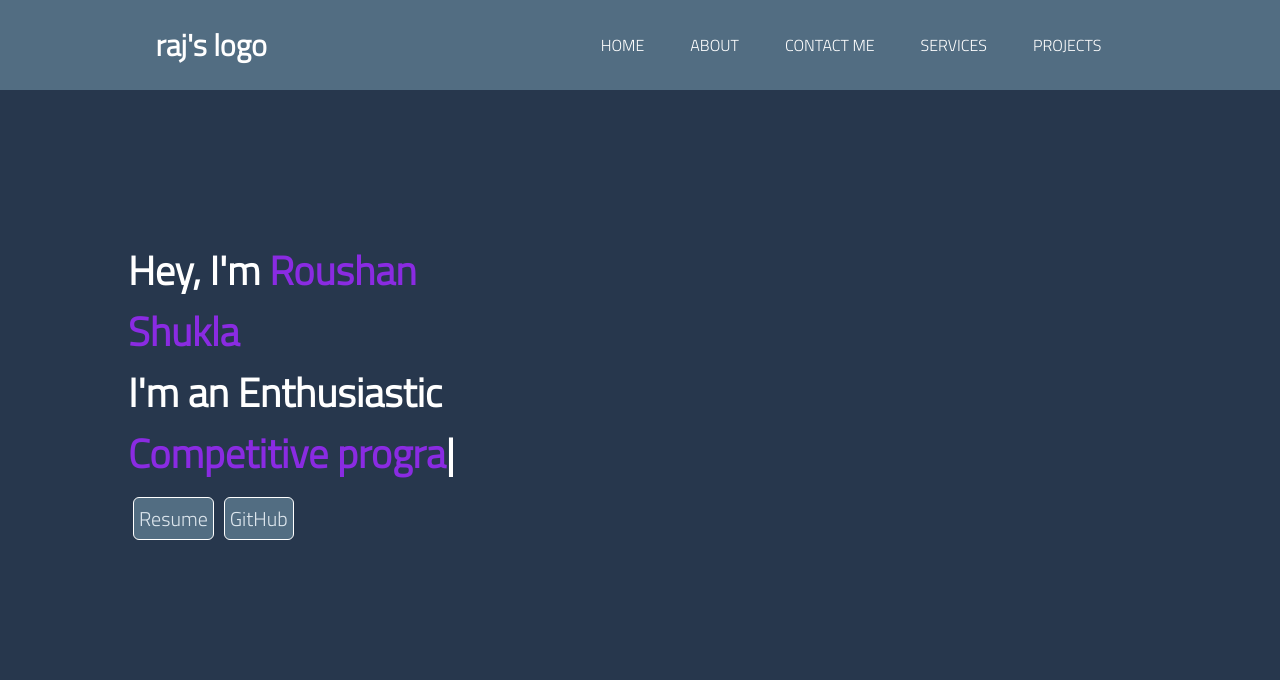
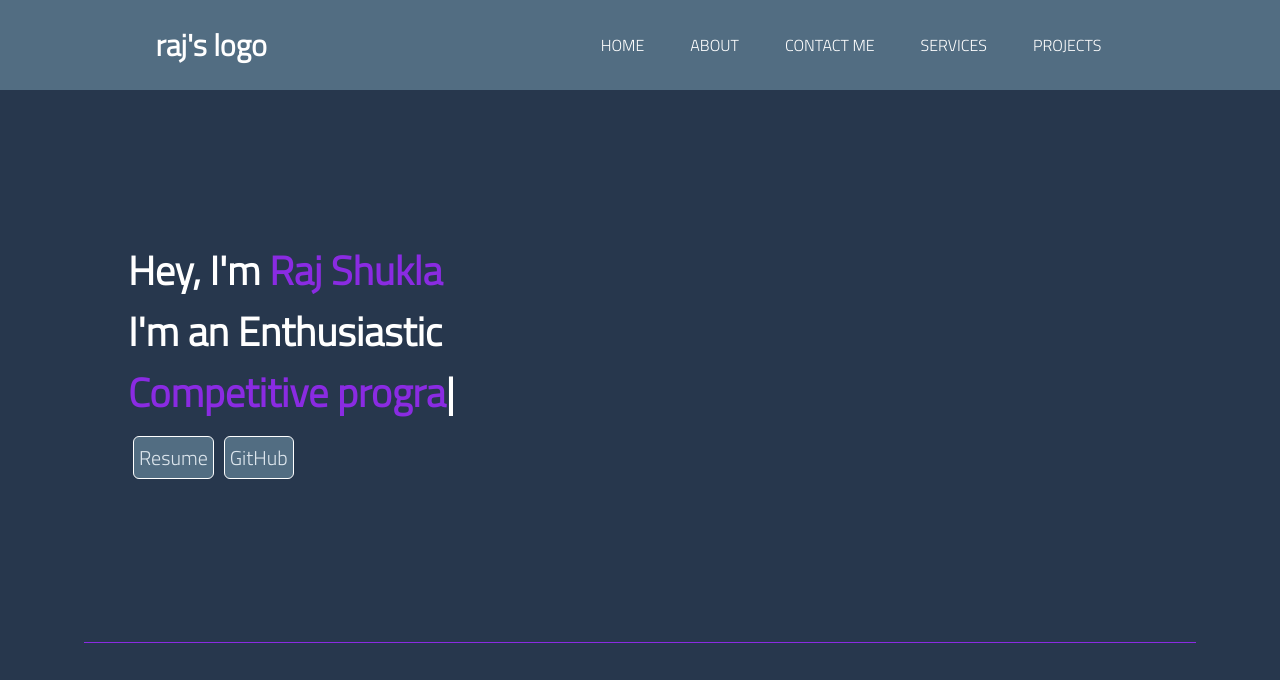
Before and after one commit to rajshukla-github/Portfolio, a plain HTML site: page index.html in a window 1280 px wide. Shown: the top 680 px of the page. Drawn offline with nearby package versions, Linux system fonts and the light colour scheme.

Commit message:
name is changed

```diff
--- a/index.html
+++ b/index.html
@@ -37,7 +37,7 @@
     <main>
       <section class="firstSection">
         <div class="leftSection">
-          <h1>Hey, I'm <span class="spanClass">Roushan Shukla</span></h1>
+          <h1>Hey, I'm <span class="spanClass">Raj Shukla</span></h1>
           <h1>I'm an Enthusiastic</h1>
           <h1><span id="element"></span></h1>
          <div class="buttons">
```
